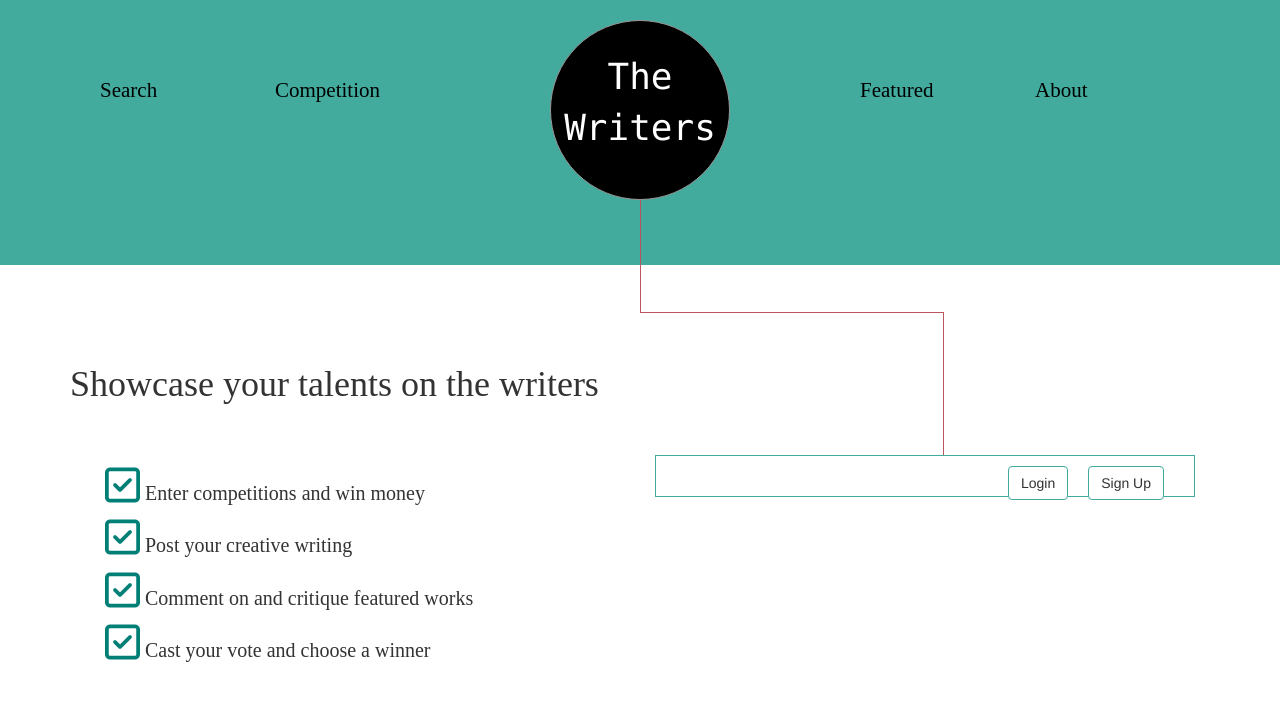
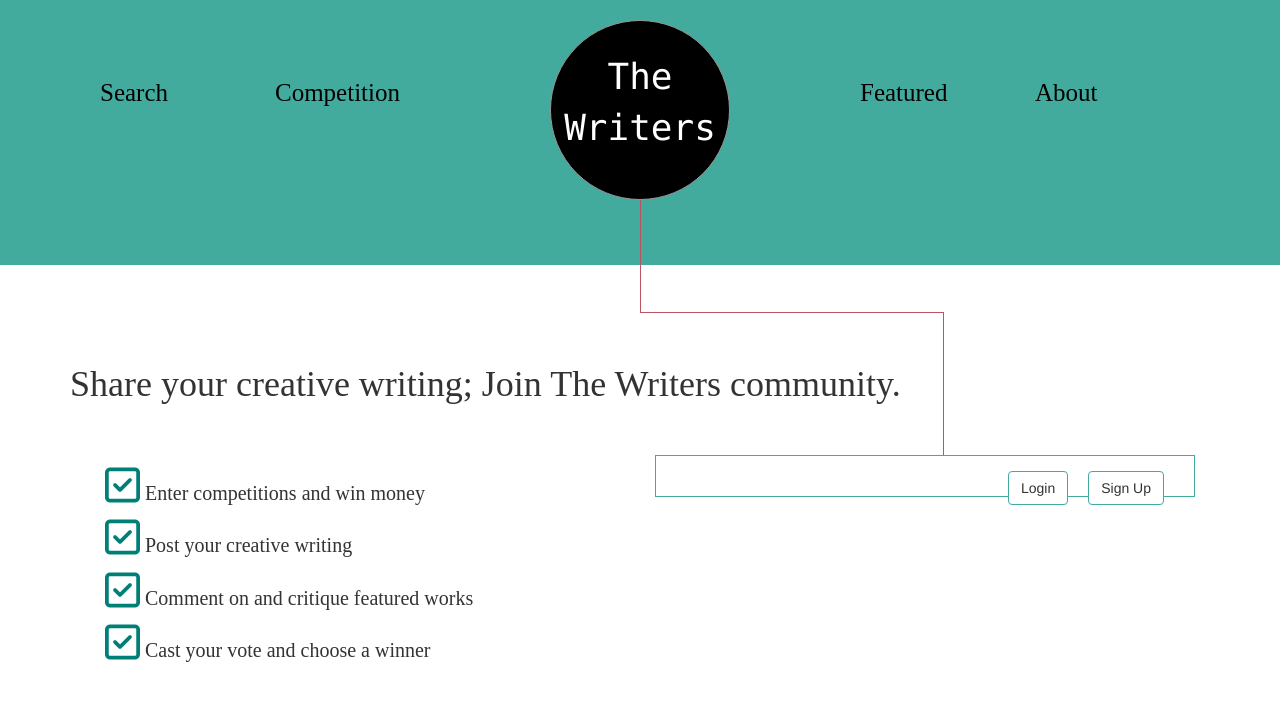
Before and after one commit to OMC86/the_writers, a Django app: page / in a window 1280 px wide. Shown: the top 701 px of the page. Run offline with Django 3.2, Linux system fonts and the light colour scheme; parts of the project's set-up code (start-up, migrations or seed data) failed here and were passed over; some libraries are stand-ins or nearby versions.

Commit message:
style updates

```diff
--- a/static/css/landing.css
+++ b/static/css/landing.css
@@ -74,18 +74,25 @@ ul.nav a:focus{
 }
 
 .title{
-    font-family: Consolas;
+    font-family: Consolas, serif;
     font-size: 36px;
     text-align: center;
     color: #ffffff;
 }
 
 .link{
-    padding-top: 75px;
+    padding-top: 10px;
+}
+
+li > a.land-link:hover, li > a.land-link:focus{
+    text-align: center;
+    border: none;
+    background-color: #007f76;
+
 }
 
 .land-link{
-    font-family: Bangla MN;
+    font-family: 'Crimson Text', serif;
     font-size: 24px;
     color: #000;
 }
@@ -117,7 +124,7 @@ ul.nav a:focus{
 
 .mainHeading{
     position: relative;
-    font-family: Bangla MN;
+    font-family: 'Crimson Text', serif;
     font-size: 36px;
 }
 
@@ -128,7 +135,7 @@ ul.nav a:focus{
 
 .landing-list li{
     padding-top: 10px;
-    font-family: Bangala MN;
+    font-family: 'Crimson Text', serif;
     font-size: 20px;
 }
 
@@ -138,9 +145,11 @@ ul.nav a:focus{
 }
 
 #form-box{
+
     border: 1px solid #42ab9e;
     padding: 20px;
     margin-top: 40px;
+    height: auto;
 }
 
 @media screen and (min-width: 768px) {
@@ -158,12 +167,17 @@ ul.nav a:focus{
     }
 
     .link a{
-        font-size: 21px;
+        font-size: 25px;
     }
 
      #hideButtons button{
-        margin-top: -10px;
+        margin-top: -5px;
     }
+
+     .link{
+         padding-top: 75px;
+     }
+
 
 }
 
--- a/templates/landing.html
+++ b/templates/landing.html
@@ -93,7 +93,7 @@
 
     <div class="container">
         <div class="mainHeading">
-            <h1>Showcase your talents on the writers</h1>
+            <h1>Share your creative writing; Join The Writers community.</h1>
             <div id="line-two"></div>
         </div>
         <div id="landingButtons">
@@ -119,8 +119,7 @@
                 <div class="col-xs-12 col-sm-6 col-md-6">
                     <div id="form-box">
                     <div id="hideButtons">
-                        {% if next %}
-                        {% else %}
+                        {% if not next %}
                         <a href="{% url 'register' %}"><button class="btn btn-default">Sign Up</button></a>
                         <a href="{% url 'login' %}"><button class="btn btn-default">Login</button></a>
                         {% endif %}
```
